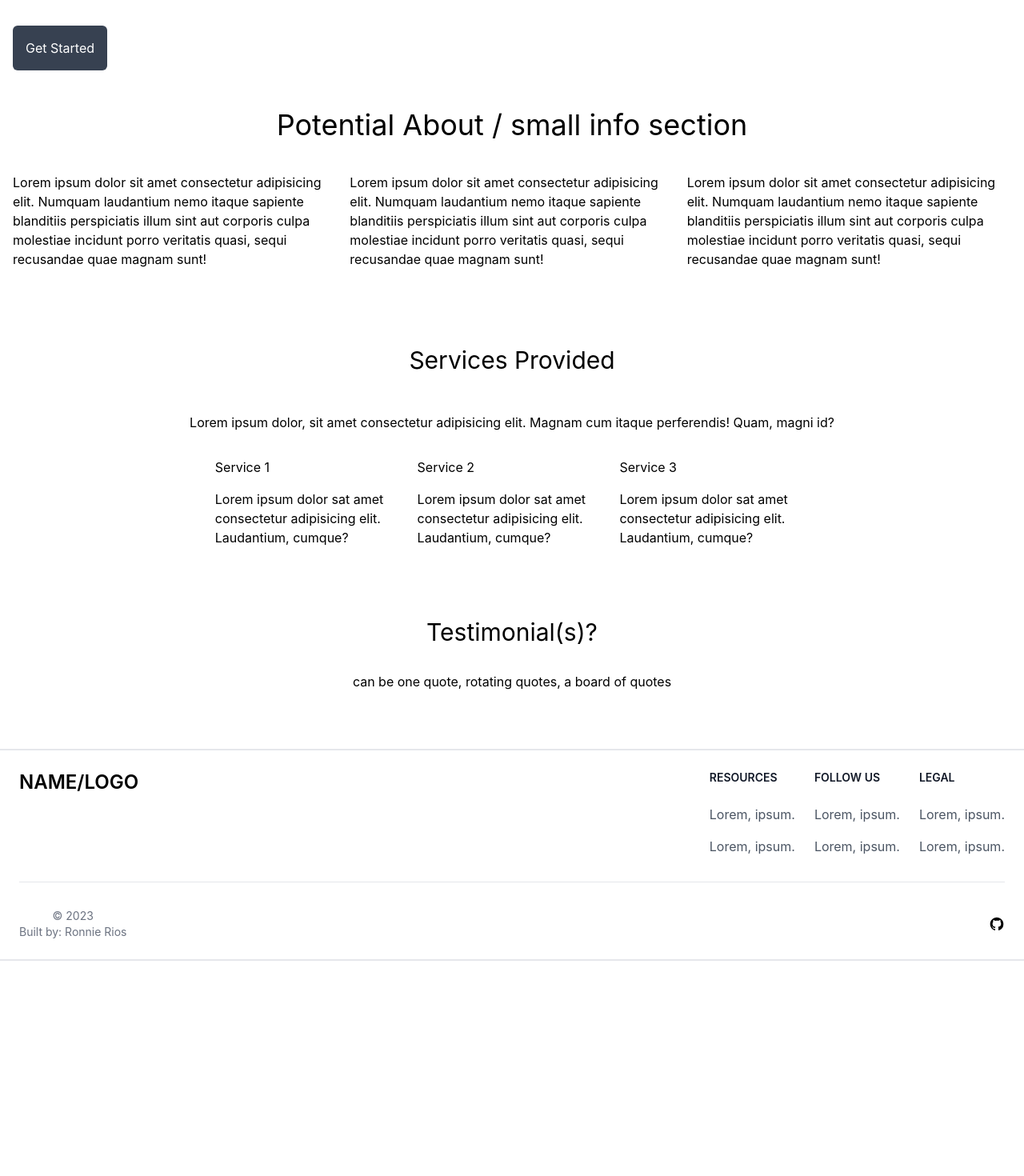
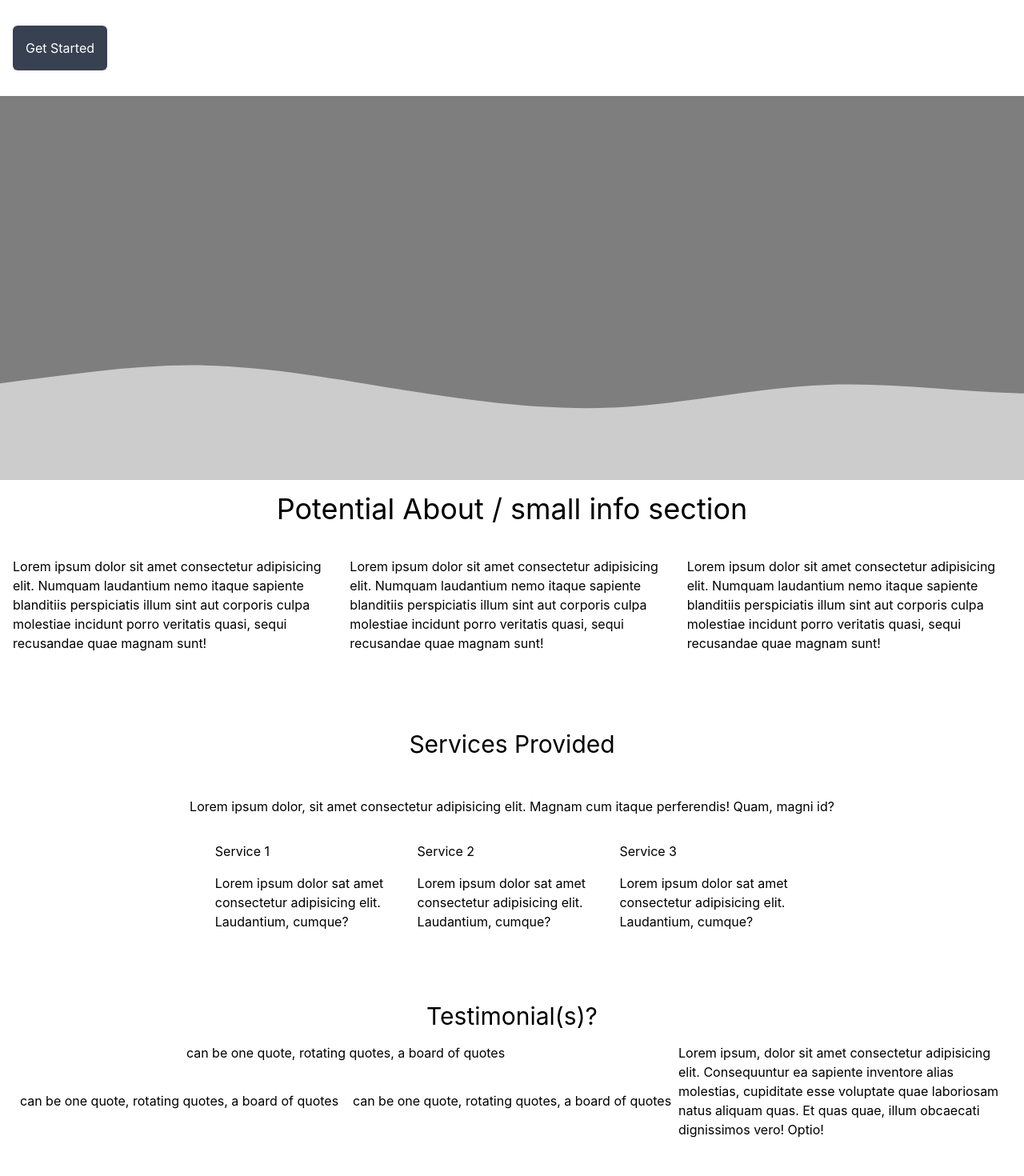
Before and after one commit to ronnie-rios/sc-portfolio, a React (Create React App) app: page / in a window 1280 px wide. Shown: the part 260-1730 px from the top of the page at 80% size. Before the commit the page ends 1461 px from the top, so only its background shows below. Built offline with nearby package versions, Linux system fonts and the light colour scheme.

Commit message:
testimonial board

```diff
--- a/src/App.css
+++ b/src/App.css
@@ -1,38 +1,33 @@
-.App {
-  text-align: center;
+
+/* .custom-shape-divider-top-1676494606 {
+  /* position: absolute; */
+  /* top: 0;
+  left: 0;
+  width: 100%;
+  overflow: hidden;
+  line-height: 0;
+} */
+
+/* .custom-shape-divider-top-1676494606 svg {
+  position: relative;
+  display: block;
+  width: calc(100% + 1.3px);
+  height: 96px;
 }
 
-.App-logo {
-  height: 40vmin;
-  pointer-events: none;
+.custom-shape-divider-top-1676494606 .shape-fill {
+  fill: #D3D3D3;
+} */
+
+.spacer {
+  aspect-ratio: 960/360;
+  width: 100%;
+  background-repeat: no-repeat;
+  background-position: center;
+  background-size: cover;
 }
 
-@media (prefers-reduced-motion: no-preference) {
-  .App-logo {
-    animation: App-logo-spin infinite 20s linear;
-  }
+.layer {
+  background-image: url('./assets/wave-haikei.svg');
+  width: 100%;
 }
-
-.App-header {
-  background-color: #282c34;
-  min-height: 100vh;
-  display: flex;
-  flex-direction: column;
-  align-items: center;
-  justify-content: center;
-  font-size: calc(10px + 2vmin);
-  color: white;
-}
-
-.App-link {
-  color: #61dafb;
-}
-
-@keyframes App-logo-spin {
-  from {
-    transform: rotate(0deg);
-  }
-  to {
-    transform: rotate(360deg);
-  }
-}
--- a/src/components/Landing.jsx
+++ b/src/components/Landing.jsx
@@ -16,7 +16,6 @@ const Landing = () => {
 
           </div>
       </div>
-
     </section>
   )
 }
--- a/src/components/Services.jsx
+++ b/src/components/Services.jsx
@@ -1,4 +1,3 @@
-import React from 'react'
 
 const Services = () => {
   return (
--- a/src/components/Testomonial.jsx
+++ b/src/components/Testomonial.jsx
@@ -2,11 +2,20 @@ import React from 'react'
 
 const Testomonial = () => {
   return (
-    <section className='grid grid-cols-1 justify-items-center p-4 my-10'>
-        <div className='m-4'>
+    <section className='grid grid-cols-3 justify-items-center p-4 my-10'>
+        <div className='m-4 col-start-2'>
             <h2 className='text-3xl'>Testimonial(s)?</h2>
         </div>
-        <div className='m-4'>
+        <div className='md:col-span-2'>
+            <h3>can be one quote, rotating quotes, a board of quotes</h3>
+        </div>
+        <div className='row-span-2'>
+            <h3>Lorem ipsum, dolor sit amet consectetur adipisicing elit. Consequuntur ea sapiente inventore alias molestias, cupiditate esse voluptate quae laboriosam natus aliquam quas. Et quas quae, illum obcaecati dignissimos vero! Optio!</h3>
+        </div>
+        <div className='md:col-start-1 md:col-span-1'>
+            <h3>can be one quote, rotating quotes, a board of quotes</h3>
+        </div>
+        <div className='md:col-span-1'>
             <h3>can be one quote, rotating quotes, a board of quotes</h3>
         </div>
     </section>
--- a/src/pages/AboutPage.jsx
+++ b/src/pages/AboutPage.jsx
@@ -2,7 +2,13 @@ import React from 'react'
 
 const AboutPage = () => {
   return (
-    <div>AboutPage</div>
+    <main className='grid md:grid-cols-3 h-screen gap-4 p-10'>
+      <div className='col-span-2'>
+        <h1>About me</h1>
+        <p>Lorem ipsum dolor sit amet consectetur, adipisicing elit. Quia adipisci suscipit eveniet doloremque reprehenderit qui aliquam voluptate similique, quasi officia praesentium aspernatur iusto facere debitis sit nisi a ut. Ipsam ea voluptate illo consectetur doloribus asperiores, pariatur, minima tenetur inventore, praesentium voluptatum amet consequuntur molestiae! Explicabo porro reiciendis id, aspernatur repudiandae quas non minus, necessitatibus quisquam consectetur aut tempore eius?</p>
+      </div>
+      <div className='col-start-3 z-[0]  h-[35%]  bg-gradient-to-r from-gray-500 '/>
+    </main>
   )
 }
 
--- a/src/pages/HomePage.jsx
+++ b/src/pages/HomePage.jsx
@@ -3,11 +3,15 @@ import About from '../components/About'
 import Landing from '../components/Landing'
 import Services from '../components/Services'
 import Testomonial from '../components/Testomonial'
-
+import '../App.css'
 const HomePage = () => {
   return (
     <main >
+
         <Landing />
+        <div className='spacer layer'>
+
+        </div>
         <About />
         <Services />
         <Testomonial />
```
Also changed, not shown: src/setupTests.js (deleted, +0 -5 lines), src/assets/wave-haikei.svg (added). Lines whose indentation alone changed are shown as unchanged.
